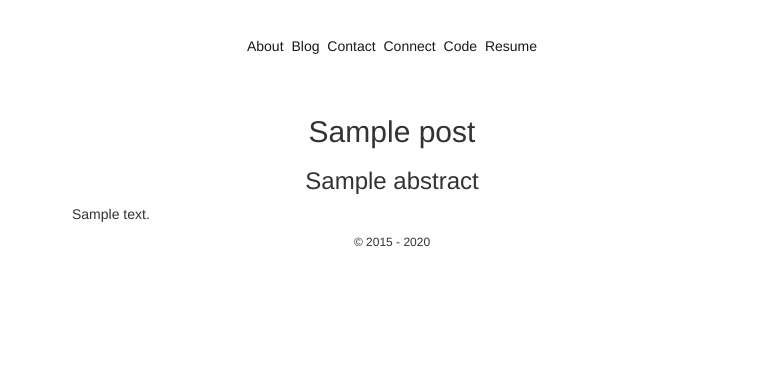
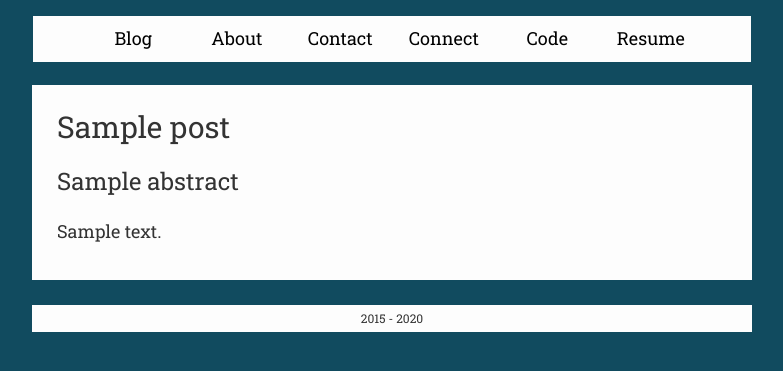
Before and after one commit to siketh/TRBlog, a Flask app: template app/templates/post.html in a window 1280 px wide. Shown: the top 371 px of the page, without its empty margins (248-1031 px from the left). Run offline with Flask 2, Linux system fonts and the light colour scheme; the template is opened without the code that fills it: most values are stand-ins (such as "Sample title", 1, 10 or a date in 2020); some libraries are stand-ins or nearby versions.

Commit message:
Added markdown converter to body text. Added 404 error handling. Created 404 page with consistent style. Added views for about and contact. Added basic styling.

```diff
--- a/app/static/css/style.css
+++ b/app/static/css/style.css
@@ -1,52 +1,66 @@
+h2, h3, h4 {
+  padding: 0;
+  margin: 0;
+}
+
+@media (min-width: 1200px) {
+    .container{
+        max-width: 750px;
+    }
+}
+
 body {
-  color: #1a1a1a;
-  font-family: roboto;
-  text-align: center;
+  background-color: #114B5F;
+  font-family: 'Roboto Slab';
 }
 
 .navbar {
-  display: inline-block;
-  margin: 25px auto 25px auto;
-  padding: 10px 0px 10px 0px;
-  border-top: solid #1a1a1a 2px;
-  border-bottom: solid #1a1a1a 2px;
+  margin-top: 15px;
 }
 
 .navbar a {
-  text-decoration: none;
-  color: #1a1a1a;
-  margin: 0px 2px 0px 2px;
+  color: #000000;
+  font-size: 18px;
 }
 
-.navbar a:hover {
-  color: gray;
+.navbar .nav {
+  text-align: center;
+  background-color: #fdfdfd;
 }
 
-.content {
-  display: flex;
+.navbar .nav > li {
+  text-align: center;
+  display: inline-block;
+  width: 100px;
 }
 
-.post-container {
-  width: 50%;
-  margin: 0px auto 0px auto;
+.container {
+}
+
+.post {
+  background-color: #fdfdfd;
+  text-align: left;
+  padding: 25px;
+  margin-bottom: 25px;
 }
 
 .post-title {
+  margin-bottom: 25px;
 }
 
 .post-abstract {
+  margin-bottom: 25px;
 }
 
 .post-body {
-  text-align: justify;
-  word-wrap: break-word;
-  margin: 0px auto 0px auto;
-}
-
-.post-body * {
-
+  font-size: 18px;
 }
 
 .footer {
+  text-align: center;
+  background-color: #fdfdfd;
+  margin-bottom: 25px;
+  padding: 5px;
   font-size: 12px;
+  font-weight: lighter;
 }
--- a/app/templates/base.html
+++ b/app/templates/base.html
@@ -1,32 +1,39 @@
 <!DOCTYPE html>
-<html>
+<html lang="en">
   <head>
     <title>trevorroman.com</title>
-    <link rel="stylesheet" type="text/css" href="/static/css/style.css">
     <link rel="stylesheet" href="http://fonts.googleapis.com/css?family=Roboto:300,400,500,700" type="text/css">
+    <link href='https://fonts.googleapis.com/css?family=Roboto+Slab' rel='stylesheet' type='text/css'>
     <link href="/static/css/bootstrap.min.css" rel="stylesheet" media="screen">
     <link href="/static/css/bootstrap-responsive.min.css" rel="stylesheet">
+    <link href="/static/css/style.css" rel="stylesheet" type="text/css">
     <script src="http://code.jquery.com/jquery-latest.js"></script>
     <script src="/static/js/bootstrap.min.js"></script>
     <meta name="viewport" content="width=device-width, initial-scale=1.0">
   </head>
 
   <body>
+      <div class="container">
         <div class="navbar">
-      <a href="/about">About</a>
-      <a href="/blog">Blog</a>
-      <a href="/contact">Contact</a>
-      <a href="https://www.linkedin.com/in/trevorroman" target="_blank">Connect</a>
-      <a href="https://github.com/siketh" target="_blank">Code</a>
-      <a href="/static/documents/Resume.pdf" target="_blank">Resume</a>
+            <ul class="nav">
+              <li class="active"><a href="/blog">Blog</a></li>
+              <li><a href="/about">About</a></li>
+              <li><a href="/contact">Contact</a></li>
+              <li><a href="https://www.linkedin.com/in/trevorroman" target="_blank">Connect</a></li>
+              <li><a href="https://github.com/siketh" target="_blank">Code</a></li>
+              <li><a href="/static/documents/Resume.pdf" target="_blank">Resume</a></li>
+            </ul>
+        </div>
       </div>
 
-    <div class="content">
+      <div id="posts-container" class="container">
       {% block content %}{% endblock %}
       </div>
 
+      <div class="container">
         <div class="footer">
-      <p>&copy; 2015 - {{ year }}</p>
+          <span>2015 - {{ year }}</span>
+        </div>
       </div>
   </body>
 </html>
--- a/app/templates/post.html
+++ b/app/templates/post.html
@@ -3,8 +3,8 @@
 {% block content %}
 
 {% for post in posts %}
-<div class="post-container">
-	<div class="post-title">
+<div id="post-{{loop.index}}" class="post">
+	<div id="post-title-{{loop.index}}" class="post-title">
 		{% if post.title %}
 		<h2>{{ post.title }}</h2>
 		{% else %}
@@ -12,7 +12,7 @@
 		{% endif %}
 	</div>
 
-	<div class="post-abstract">
+	<div id="post-abstract-{{loop.index}}" class="post-abstract">
 		{% if post.abstract %}
 		<h3>{{ post.abstract }}</h3>
 		{% else %}
@@ -20,9 +20,9 @@
 		{% endif %}
 	</div>
 
-	<div class="post-body">
+	<div id="post-body-{{loop.index}}" class="post-body">
 		{% if post.body %}
-		<p>{{ post.body }}</p>
+		{{post.body|markdown}}
 		{% else %}
 		<p>No content is available, please report this to the site admin: trevor@trevorroman.com</p>
 		{% endif %}
@@ -31,17 +31,17 @@
 {% endfor %}
 
 {% if posts.count() == 0 %}
-<div class="post-container">
-	<div class="post-title">
-		<h2>Error: No Title</h2>
+<div id="post-0" class="post">
+	<div id="post-title-0" class="post-title">
+		<h2>Page not found.</h2>
 	</div>
 
-	<div class="post-abstract">
-		<h3>Error: No Abstract</h3>
+	<div id="post-abstract-0" class="post-abstract">
+		<h3>This page is either under construction or has been removed.</h3>
 	</div>
 
-	<div class="post-body">
-		<p>No content is available, please report this to the site admin: trevor@trevorroman.com</p>
+	<div id="post-body-0" class="post-body">
+		<p>If you have any qustions please feel free to contact me: trevor@trevorroman.com</p>
 	</div>
 </div>
 {% endif %}
```
Also changed, not shown: app/__init__.py (+7 -3 lines), app/templates/404.html (+19 -0 lines), app/views.py (+26 -6 lines). Lines whose indentation alone changed are shown as unchanged.
